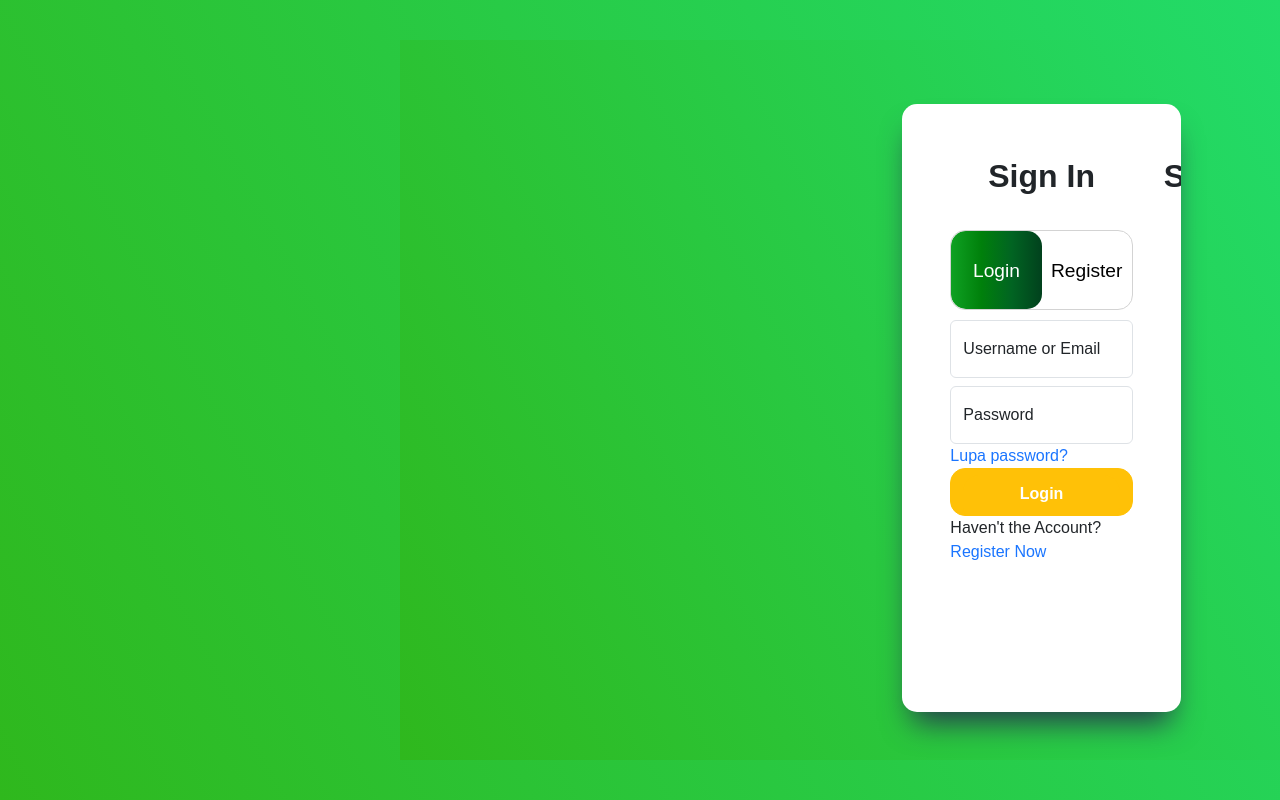
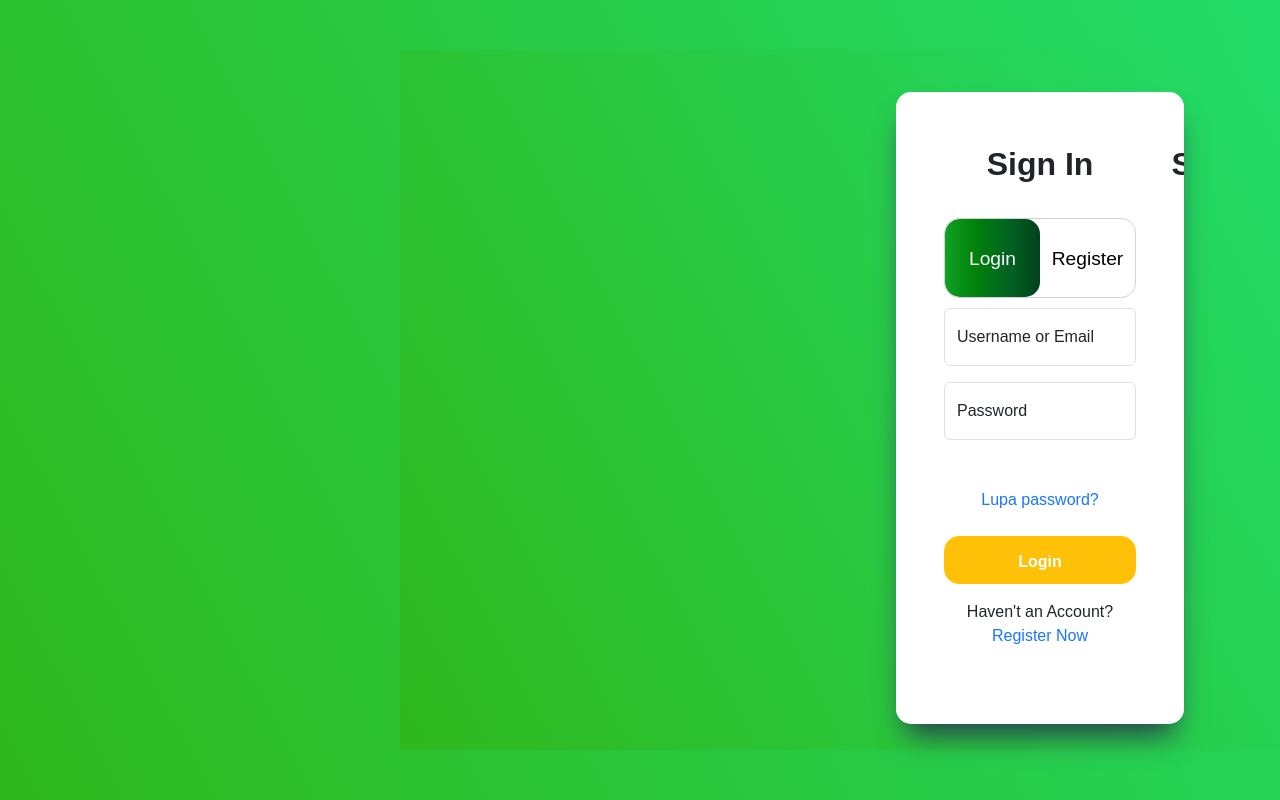
Before and after one commit to WaWprjct/Eflower, a PHP site: page / in a window 1280 px wide. Run offline with PHP 8.4, Linux system fonts and the light colour scheme.

Commit message:
style: Modify to text position

```diff
--- a/index.html
+++ b/index.html
@@ -24,7 +24,7 @@
 			src="https://cdn.jsdelivr.net/npm/bootstrap@5.3.2/dist/js/bootstrap.bundle.min.js"
 			integrity="sha384-C6RzsynM9kWDrMNeT87bh95OGNyZPhcTNXj1NW7RuBCsyN/o0jlpcV8Qyq46cDfL"
 			crossorigin="anonymous"></script>
-            <link rel="stylesheet" href="signin.css">
+		<link rel="stylesheet" href="signin.css" />
 
 		<style>
 			.bd-placeholder-img {
@@ -43,7 +43,7 @@
 		</style>
 	</head>
 	<body>
-        <pre>  </pre>
+		<pre></pre>
 		<div class="wrapper">
 			<div class="title-text">
 				<div class="title login">Sign In</div>
@@ -60,52 +60,77 @@
 				<div class="form-inner">
 					<form action="#" class="login">
 						<div class="md-2 form-floating">
-							<input class="form-control" type="text" placeholder="Masukan Email " required />
+							<input
+								class="form-control"
+								type="text"
+								placeholder="Masukan Email "
+								required />
 							<label for="user">Username or Email</label>
 						</div>
-						<div class="mt-2 form-floating">
-							<input class="form-control" type="password" placeholder="password" required />
+						<div class="mt-3 form-floating">
+							<input
+								class="form-control"
+								type="password"
+								placeholder="password"
+								required />
 							<label for="password">Password</label>
 						</div>
-						<div class="pass-link"><a href="#">Lupa password?</a></div>
+						<div class="pass-link text-center mb-4 mt-5"><a href="#">Lupa password?</a></div>
 						<div class="btn btn-warning">
 							<div class="btn btn-warning text-white fw-bolder">Login</div>
 							<input type="submit" value="Login" />
 						</div>
-						<div class="signup-link">
-							Haven't the Account? <a href="">Register Now</a>
+						<div class="mt-3 text-center signup-link">
+							Haven't an Account? <a href="">Register Now</a>
 						</div>
 					</form>
 					<form action="#" class="signup">
 						<div class="form-floating">
-							<input class="form-control" type="text" placeholder="Username" name="username" required />
+							<input
+								class="form-control"
+								type="text"
+								placeholder="Username"
+								name="username"
+								required />
 							<label for="username">Username</label>
 						</div>
 						<div class="mt-2 form-floating">
-							<input class="form-control" type="text" placeholder="Email" name="email" required />
+							<input
+								class="form-control"
+								type="text"
+								placeholder="Email"
+								name="email"
+								required />
 							<label for="email">Email Address</label>
 						</div>
 						<div class="mt-2 form-floating">
-							<input class="form-control" type="password" placeholder="Password" name="pass" required />
+							<input
+								class="form-control"
+								type="password"
+								placeholder="Password"
+								name="pass"
+								required />
 							<label for="password">Password</label>
 						</div>
 						<div class="mt-2 form-floating">
-							<input class="form-control" type="password" placeholder="Ulangi password" name="passConfrm" required />
+							<input
+								class="form-control"
+								type="password"
+								placeholder="Ulangi password"
+								name="passConfrm"
+								required />
 							<label for="passConfrm">Confirm Password</label>
 						</div>
-						<div class="mt-3 btn btn-warning">
+						<div class="mt-4 btn btn-warning">
 							<div class="btn btn-warning text-white fw-bolder">Submit</div>
 							<input type="submit" value="Daftar" />
-
 						</div>
-						<div class="login-link">
-							Have the Account? <a href="">Login</a>
-						</div>
+						<div class="login-link mt-3 text-center">Have an Account? <a href="">Login</a></div>
 					</form>
 				</div>
 			</div>
 		</div>
-        <pre> </pre>
+		<pre></pre>
 		<script
 			src="https://cdn.jsdelivr.net/npm/@popperjs/core@2.11.8/dist/umd/popper.min.js"
 			integrity="sha384-I7E8VVD/ismYTF4hNIPjVp/Zjvgyol6VFvRkX/vR+Vc4jQkC+hVqc2pM8ODewa9r"
@@ -135,8 +160,6 @@
 			};
 			loginLink.onclick = () => {
 				loginBtn.click();
-				loginForm.style.marginLeft = "0%";
-				loginText.style.marginLeft = "0%";
 				return false;
 			};
 		</script>
--- a/signin.css
+++ b/signin.css
@@ -2,8 +2,8 @@
 body {
 	height: 100%;
 	align-items: center;
-	padding-top: 40px;
-	padding-bottom: 40px;
+	padding-top: 50px;
+	padding-bottom: 50px;
 	padding-left: 25rem;
 	background-color: #f5f5f5;
 }
@@ -149,7 +149,8 @@
 }
 
 .form-inner form .pass-link a,
-.form-inner form .signup-link a {
+.form-inner form .signup-link a,
+.form-inner form .login-link a {
 	color: #1a75ff;
 	text-decoration: none;
 }
```
Lines whose indentation alone changed are shown as unchanged.
